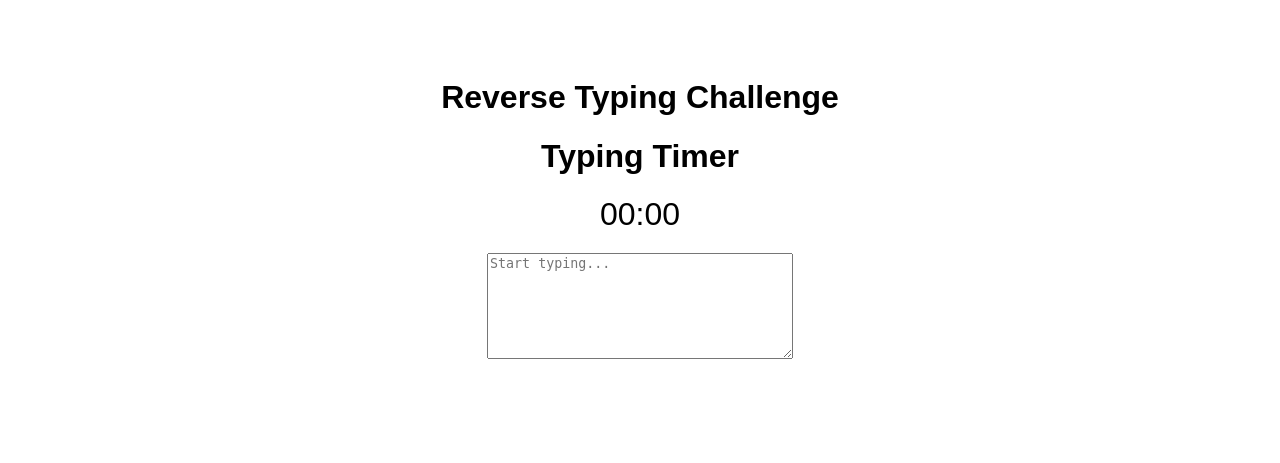
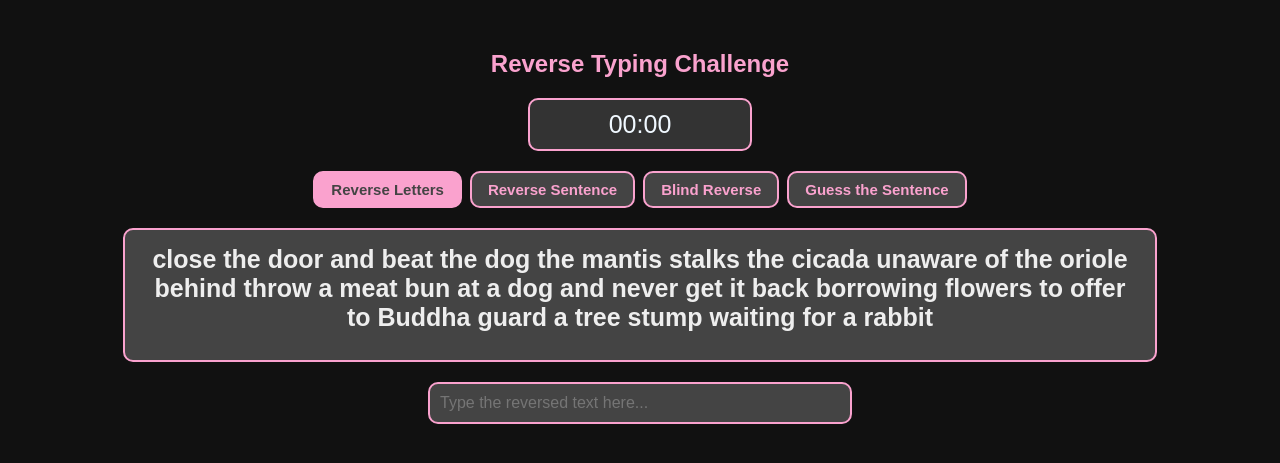
Before and after one commit to Eshani-s-nair/Reverse-Typer, a Node server app: page / in a window 1280 px wide. Shown: the top 463 px of the page. Run offline with Node 20, Linux system fonts and the light colour scheme.

Commit message:
Merged changes from main into master

```diff
--- /dev/null
+++ b/public/rev.js
@@ -0,0 +1,214 @@
+const sentences = [
+  "lift a rock only to drop it on your own foot",
+  "draw a snake and add legs to it",
+  "ride a donkey while looking for a horse",
+  "use a chicken feather as an arrow",
+  "throw a meat bun at a dog and never get it back",
+  "a clay bodhisattva crossing the river struggles to save itself",
+  "draw a cake to satisfy your hunger",
+  "guard a tree stump waiting for a rabbit",
+  "pull seedlings up to help them grow",
+  "the mantis stalks the cicada unaware of the oriole behind",
+    "burning the house to get rid of the fleas",
+  "use a pole to fish for the moon in the water",
+  "ride a tiger and find it hard to get off",
+  "open the door to let the thief in",
+  "paint a dragon and dot its eyes",
+  "chase two rabbits and catch neither",
+  "the fox exploits the tiger's might",
+  "play the lute to a cow",
+  "plug your ears while stealing a bell",
+  "pull the rug from under your own feet",
+  "break the wok after crossing the river",
+  "catch a turtle in a jar",
+  "the rabbit dies and the fox grieves",
+  "an ant tries to shake a tree",
+  "drinking poison to quench thirst",
+  "borrowing flowers to offer to Buddha",
+  "pretend to be a pig to eat the tiger",
+  "ride the wind and break the waves",
+  "throwing a sprat to catch a herring",
+  "the weasel pays New Year’s visit to the chicken",
+  "watch the fire from across the river",
+  "point at a deer and call it a horse",
+  "the frog at the bottom of the well",
+  "beat the grass to scare the snake",
+  "catching a fish while the water is muddy",
+  "pull the bow without an arrow",
+  "close the door and beat the dog",
+  "saving a drop in the ocean",
+  "the praying mantis trying to stop a chariot"
+];
+
+function getRandomSentence() {
+  return sentences[Math.floor(Math.random() * sentences.length)];
+}
+
+let currentReversed = "";
+let startTime = null;
+let userWords = [];
+let mode = "letters"; // Default mode
+
+// Reverse letters in each word
+function reverseLetters(sentence) {
+  return sentence
+    .split(" ")
+    .map(word => word.split("").reverse().join(""))
+    .join(" ");
+}
+
+// Reverse the entire sentence (word order)
+function reverseSentence(sentence) {
+  return sentence.split(" ").reverse().join(" ");
+}
+
+// Master reverseText function
+function reverseText(sentence, mode = "letters") {
+  if (mode === "letters") {
+    return reverseLetters(sentence);
+  } else if (mode === "sentence") {
+    return reverseSentence(sentence);
+  } else {
+    return sentence;
+  }
+}
+
+// Display sentence with colors
+function displaySentenceColored(words, colors) {
+  document.getElementById("display-box").innerHTML = words
+    .map((word, i) => {
+      if (colors[i] === "green") {
+        return `<span class="correct-word">${word}</span>`;
+      } else if (colors[i] === "red") {
+        return `<span class="incorrect-word">${word}</span>`;
+      } else {
+        return `<span>${word}</span>`;
+      }
+    })
+    .join(" ");
+}
+
+// ...existing code...
+
+function getRandomSentences(n = 5) {
+  // Shuffle and pick n sentences
+  const shuffled = sentences.slice().sort(() => Math.random() - 0.5);
+  return shuffled.slice(0, n);
+}
+
+function generateSentence(modeParam = "letters") {
+  mode = modeParam;
+  let randomSentence;
+  if (mode === "guess") {
+    randomSentence = getRandomSentence();
+  } else {
+    randomSentence = getRandomSentences().join(" ");
+  }
+  document.getElementById("display-box").textContent = randomSentence;
+  currentReversed = reverseText(randomSentence, mode);
+  userWords = [];
+  startTime = null;
+  document.getElementById("user-input").value = "";
+  window.currentOriginal = randomSentence;
+}
+
+// Display sentence with colors
+function displaySentenceColored(words, colors) {
+  document.getElementById("display-box").innerHTML = words
+    .map((word, i) => {
+      if (mode === "blind") {
+        // Blind mode: typed words grey, current word normal, rest faded
+        if (i < userWords.length) {
+          return `<span style="color:#888">${word}</span>`;
+        } else if (i === userWords.length) {
+          return `<span style="color:#eee">${word}</span>`;
+        } else {
+          return `<span style="color:#444">${word}</span>`;
+        }
+      } else if (mode === "guess") {
+        return `<span style="color:#eee">${"_".repeat(word.length)}</span>`;
+      } else {
+        if (colors[i] === "green") {
+          return `<span class="correct-word">${word}</span>`;
+        } else if (colors[i] === "red") {
+          return `<span class="incorrect-word">${word}</span>`;
+        } else {
+          return `<span>${word}</span>`;
+        }
+      }
+    })
+    .join(" ");
+}
+
+// Typing listener
+document.getElementById("user-input").addEventListener("keydown", function(e) {
+  if (!startTime) startTime = Date.now();
+
+  if (e.key === " ") {
+    e.preventDefault();
+    let input = this.value.trim();
+    userWords.push(input);
+
+    let reversedWords = currentReversed.split(" ");
+    let originalWords = window.currentOriginal.split(" ");
+    let colors = [];
+
+    for (let i = 0; i < reversedWords.length; i++) {
+      if (mode === "blind") {
+        colors.push(i === userWords.length - 1 ? "current" : null);
+      } else if (mode === "guess") {
+        colors.push(null);
+      } else {
+        if (userWords[i] === undefined) {
+          colors.push(null);
+        } else if (userWords[i] === reversedWords[i]) {
+          colors.push("green");
+        } else {
+          colors.push("red");
+        }
+      }
+    }
+
+    displaySentenceColored(originalWords, colors);
+    this.value = "";
+
+    if (userWords.length === reversedWords.length) {
+      let elapsed = (Date.now() - startTime) / 60000;
+      let correct = colors.filter(c => c === "green").length;
+      let wpm = Math.round(correct / elapsed);
+      setTimeout(() => {
+        alert("WPM: " + wpm);
+      }, 100);
+    }
+  }
+});
+
+// ...existing code...
+
+document.addEventListener("DOMContentLoaded", () => {
+  generateSentence();
+
+  document.getElementById("letters-btn").addEventListener("click", function() {
+    setMode("letters");
+  });
+  document.getElementById("sentence-btn").addEventListener("click", function() {
+    setMode("sentence");
+  });
+  document.getElementById("blind-btn").addEventListener("click", function() {
+    setMode("blind");
+  });
+  document.getElementById("guess-btn").addEventListener("click", function() {
+    setMode("guess");
+  });
+});
+
+function setMode(selectedMode) {
+  mode = selectedMode;
+  document.getElementById("letters-btn").classList.toggle("active", selectedMode === "letters");
+  document.getElementById("sentence-btn").classList.toggle("active", selectedMode === "sentence");
+  document.getElementById("blind-btn").classList.toggle("active", selectedMode === "blind");
+  document.getElementById("guess-btn").classList.toggle("active", selectedMode === "guess");
+  generateSentence(selectedMode);
+}
+
+// ...existing code...
--- /dev/null
+++ b/public/style.css
@@ -0,0 +1,78 @@
+body {
+  font-family: Arial, sans-serif;
+  text-align: center;
+  margin-top: 50px;
+  background-color: #111; /* black background */
+}
+
+h2 {
+  color: #faa2ce;
+}
+
+#display-box {
+  font-size: 25px;
+  font-weight: bold;
+  margin: 20px auto;
+  padding: 15px;
+  width: 1000px;
+  height: 100px;
+  background-color: #444; /* grey box */
+  border: 2px solid #faa2ce;
+  border-radius: 10px; /* more rounded corners */
+  color: #eee;
+}
+.timer-display{
+  font-size: 25px;
+  color: #faa2ce;
+  margin: 20px auto 20px auto ;
+  padding: 10px;
+  width: 200px;
+  background-color: #333; /* darker grey for contrast */
+  border-radius: 10px; /* rounded corners */
+  border: 2px solid #faa2ce; /* pink border */
+
+}
+#user-input {
+  padding: 10px;
+  width: 400px;
+  font-size: 16px;
+  border-radius: 10px; /* rounded corners */
+  border: 2px solid #faa2ce;
+  background-color: #444; /* grey box */
+  color: #eee;
+  caret-color: #faa2ce; /* pink cursor */
+}
+
+.correct-word {
+  color: rgb(118, 221, 118);
+}
+.incorrect-word {
+    color: rgb(218, 103, 103);
+}
+/* ...existing code... */
+
+#mode-bar {
+  display: flex;
+  justify-content: center;
+  margin-bottom: 8px;
+  gap: 8px;
+}
+
+.mode-btn {
+  background: #444;
+  color: #faa2ce;
+  border: 2px solid #faa2ce;
+  border-radius: 10px;
+  padding: 8px 16px;
+  font-size: 15px;
+  cursor: pointer;
+  font-weight: bold;
+  transition: background 0.2s, color 0.2s;
+}
+
+.mode-btn.active {
+  background: #faa2ce;
+  color: #444;
+}
+
+/* ...existing code... */
--- a/public/timer.js
+++ b/public/timer.js
@@ -1,6 +1,6 @@
 window.addEventListener('DOMContentLoaded', () => {
-  const timerDisplay = document.getElementById('timer');
-  const typingBox = document.getElementById('typingBox');
+  const timerDisplay = document.getElementById('timer'); // changed from 'index'
+  const typingBox = document.getElementById('user-input'); // changed from 'typingBox'
 
   let seconds = 0;
   let intervalId = null;
--- a/views/index.ejs
+++ b/views/index.ejs
@@ -1,15 +1,31 @@
 <!DOCTYPE html>
-<html lang="en">
+<html>
 <head>
-  <meta charset="UTF-8" />
-  <meta name="viewport" content="width=device-width, initial-scale=1" />
   <title>Reverse Typing Challenge</title>
+  <link rel="stylesheet" href="/style.css">
 </head>
 <body>
-  <h1>Reverse Typing Challenge</h1>
 
-  <!-- Include timer.ejs partial and pass initialTime if needed -->
-  <%- include('timer', { initialTime: initialTime }) %>
+  <h2>Reverse Typing Challenge</h2>
+ <!-- ...existing code... -->
+<div id="timer" class="timer-display" style="color: aliceblue;">00:00</div>
+<!-- ...existing code... -->
+  <!-- Mode select bar as toggle buttons attached to display box -->
+ <div id="mode-bar">
+  <button id="letters-btn" class="mode-btn active">Reverse Letters</button>
+  <button id="sentence-btn" class="mode-btn">Reverse Sentence</button>
+  <button id="blind-btn" class="mode-btn">Blind Reverse</button>
+  <button id="guess-btn" class="mode-btn">Guess the Sentence</button>
+</div>
 
+  <!-- Box to display the original text -->
+  <div id="display-box"></div>
+
+  <!-- User input box -->
+  <input type="text" id="user-input" placeholder="Type the reversed text here...">
+
+  <br><br>
+ <script src="/timer.js"></script>
+  <script src="/rev.js"></script>
 </body>
 </html>
--- a/views/timer.ejs
+++ /dev/null
@@ -1,31 +0,0 @@
-<!DOCTYPE html>
-<html>
-<head>
-  <title>Typing Timer</title>
-  <style>
-    body {
-      font-family: Arial, sans-serif;
-      text-align: center;
-      padding-top: 50px;
-    }
-    #timer {
-      font-size: 2em;
-      margin-bottom: 20px;
-    }
-    textarea {
-      width: 300px;
-      height: 100px;
-    }
-  </style>
-</head>
-<body>
-  <h1>Typing Timer</h1>
-
-  <!-- EJS variable for initial time -->
-  <div id="timer"><%= initialTime %></div>
-
-  <textarea id="typingBox" placeholder="Start typing..."></textarea>
-
-<script src="/timer.js"></script>
-</body>
-</html>
```
